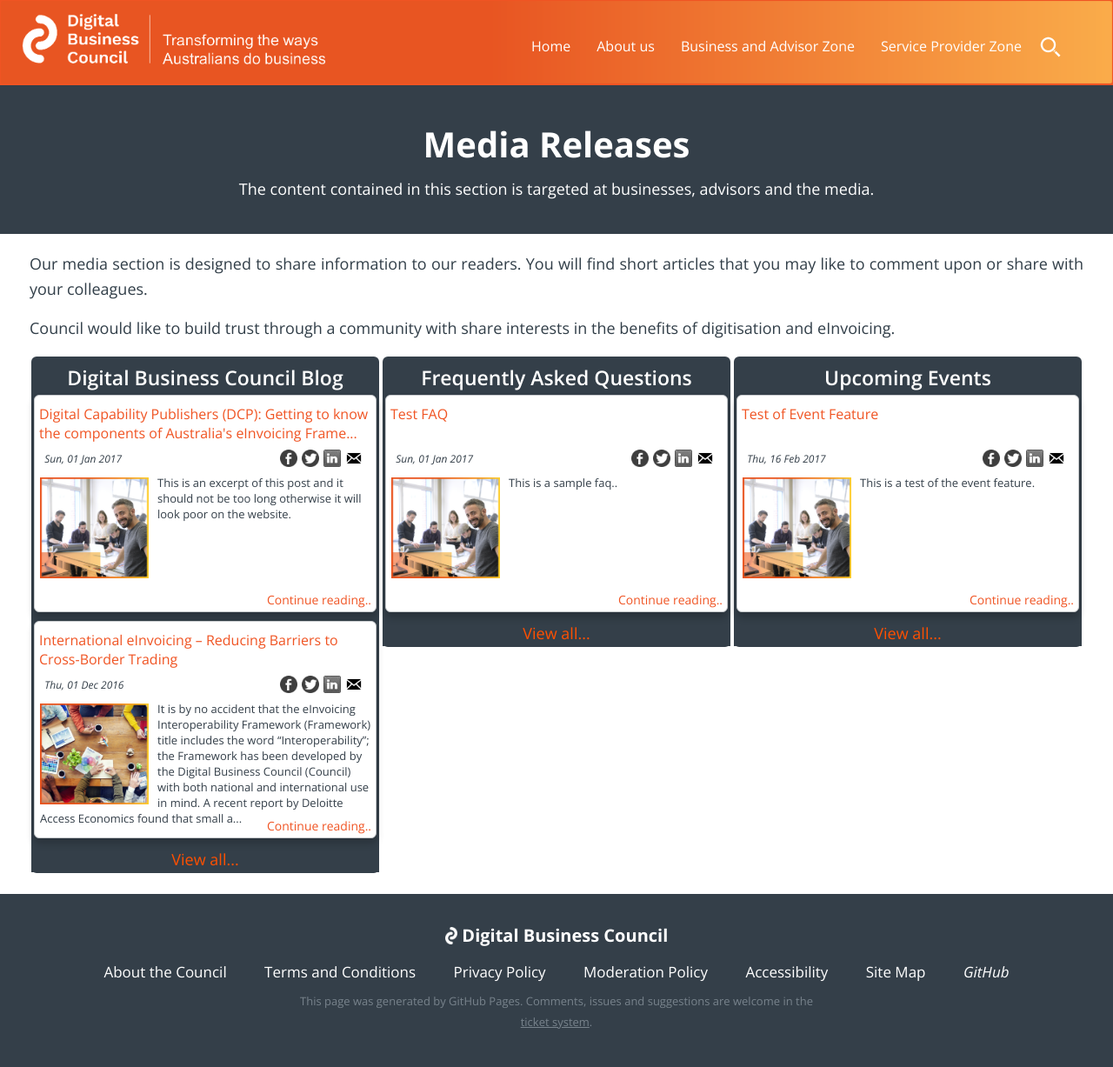
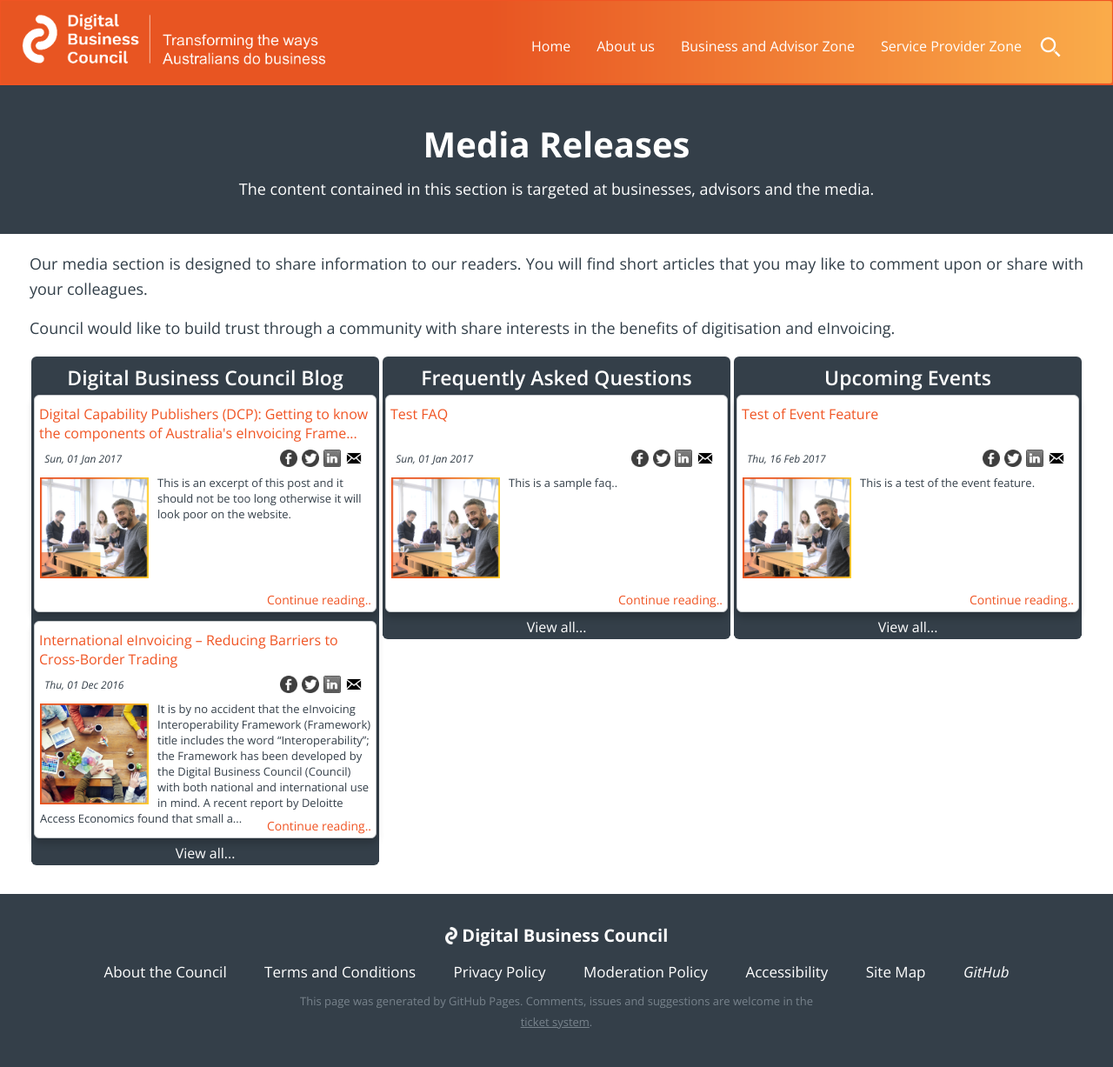
Before and after one commit to Digital-Business-Council/Digital-Business-Council.github.io, a Jekyll site: the page built from pages/business-zone/blogs/media-jump-page.md, in a window 1280 px wide. Shown: the whole page at 87% size. Built offline with Jekyll 4.4.1, drawn with Linux system fonts in a browser that asks for light colours.

Commit message:
Update _common.scss

```diff
--- a/_sass/_common.scss
+++ b/_sass/_common.scss
@@ -211,12 +211,23 @@
 	}
 	.media-zone-cardstack-footer{
 		position:relative;
-		bottom:0px;
+		bottom:3px;
 		left:0px;
 		z-index:4;
 		text-align:center;
 		color: white;
 		background-color: $dbc-secondary;
+
+		a{
+      			display: block;
+      			color: white;
+      			font-size: 16px;
+			line-height:20px;
+      			text-decoration: none;
+      			&:hover{
+        			color: $dbc-primary;
+      			}
+  		}
 	}
 }
 
```
